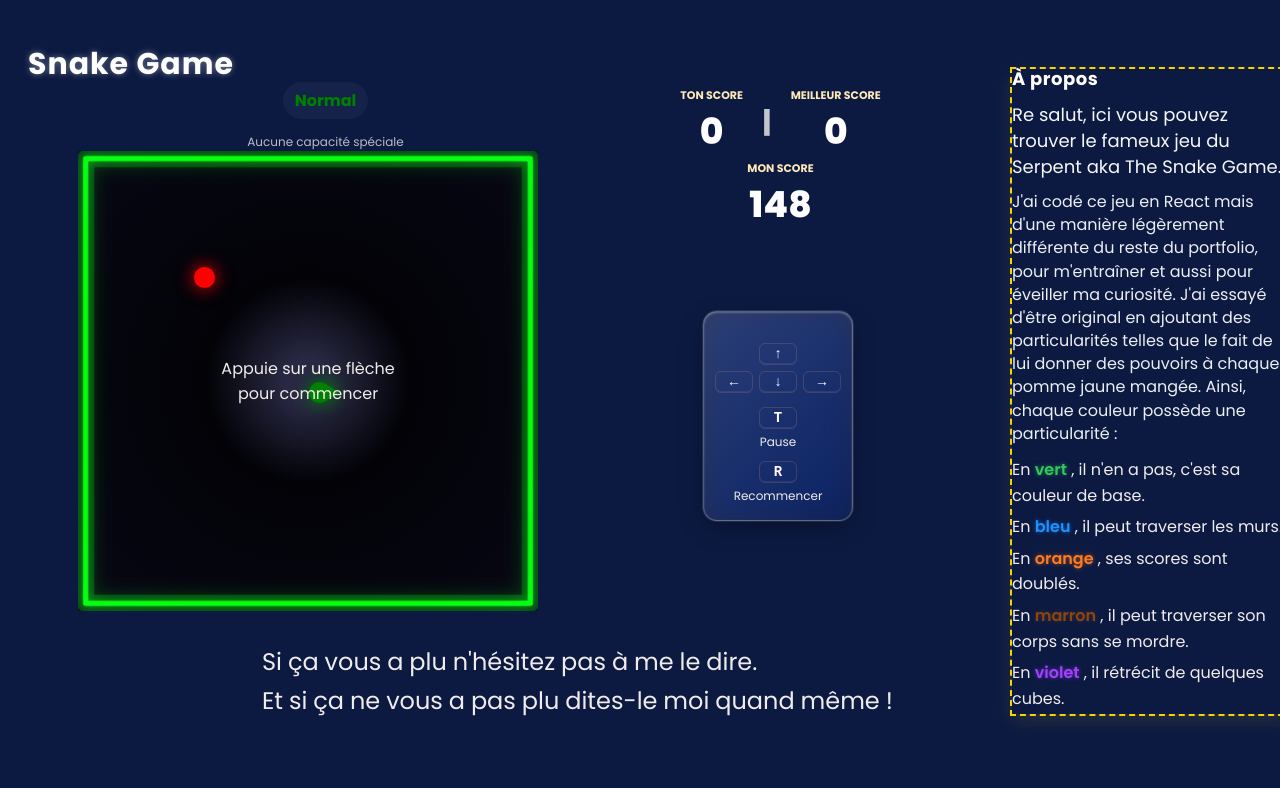
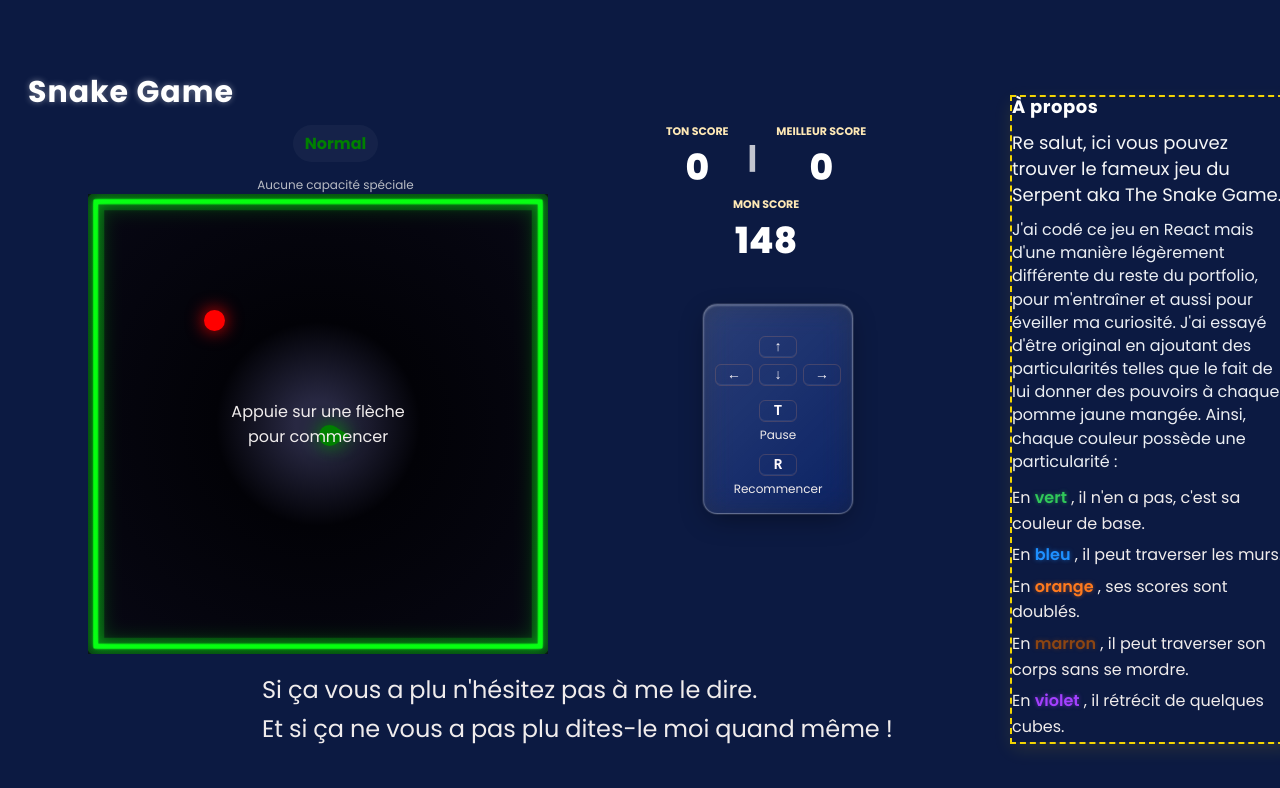
Before and after one commit to Walie-Matthieu/snake-game, a Next.js app: page / in a window 1280 px wide. Shown: the top 788 px of the page. Built offline with nearby package versions, Linux system fonts and the light colour scheme.

Commit message:
scroll bar resolved

```diff
--- a/app/components/SnakeGame.tsx
+++ b/app/components/SnakeGame.tsx
@@ -1,4 +1,5 @@
 'use client';
+import { table } from 'console';
 import React, { useEffect, useRef, useState } from 'react';
 
 type Position = {
@@ -794,7 +795,7 @@ export default function SnakeGame({
 
   // Décalage du panneau entier (colonne des touches)
   const PANEL_OFFSET_X = 90; // + droite / - gauche
-  const PANEL_OFFSET_Y = 10; // + bas / - haut
+  const PANEL_OFFSET_Y = 120; // + bas / - haut
 
   // detecte la largeur de la fenêtre pour décider du layout (évite wrap inattendu)
   const [windowWidth, setWindowWidth] = useState<number>(typeof window !== 'undefined' ? window.innerWidth : 1024);
@@ -832,8 +833,8 @@ export default function SnakeGame({
   };
 
   //  Déplace le Canvas
-  const CANVAS_OFFSET_X = -50; // + droite / - gauche
-  const CANVAS_OFFSET_Y = -150; // + bas / - haut
+  const CANVAS_OFFSET_X = -40; // + droite / - gauche
+  const CANVAS_OFFSET_Y = 10; // + bas / - haut
 
   // Offset dédié pour le texte des capacités
   const ABILITY_TEXT_OFFSET_X = -70; // + droite / - gauche
@@ -872,7 +873,7 @@ export default function SnakeGame({
   }
 
   // === Tableau du Score (TON | MEILLEUR) ===
-  const SCOREBOARD_OFFSET_X = 335; // + droite / - gauche
+  const SCOREBOARD_OFFSET_X = 935; // + droite / - gauche
   const SCOREBOARD_OFFSET_Y = 0; // + bas / - haut
   const SCOREBOARD_SCALE = 1;    // Taille (1 = 100%, 1.2 = 120%, etc.)
 
@@ -889,16 +890,21 @@ export default function SnakeGame({
   }, [score, highScore]);
 
   return (
-     <div className="flex flex-col items-center gap-4 w-full">
+     <div className="flex flex-col items-center gap-4 w-full" style={{ position: 'relative' }}>
       {/* Scoreboard NBA-style simple */}
       <div
         style={{
-          transform: `translate(${SCOREBOARD_OFFSET_X}px, ${SCOREBOARD_OFFSET_Y}px) scale(${SCOREBOARD_SCALE})`,
+         position: 'absolute',
+         left: '50%',
+         top: 8,
+         transform: `translate( 110%, ${SCOREBOARD_OFFSET_Y}px) scale(${SCOREBOARD_SCALE})`, // Déplacer le tableau des scores par la droite ou la gauche
           display: 'flex',
-          flexDirection: 'column',  // Change en colonne
+          flexDirection: 'column',
           alignItems: 'center',
-          gap: 1,                  // <- Espace entre la ligne du haut et "MON SCORE"
-          userSelect: 'none'
+          gap: 1,
+          userSelect: 'none',
+          zIndex: 9999,
+          pointerEvents: 'none'
         }}
       >
         {/* Ligne du haut avec TON SCORE | MEILLEUR SCORE */}
```
